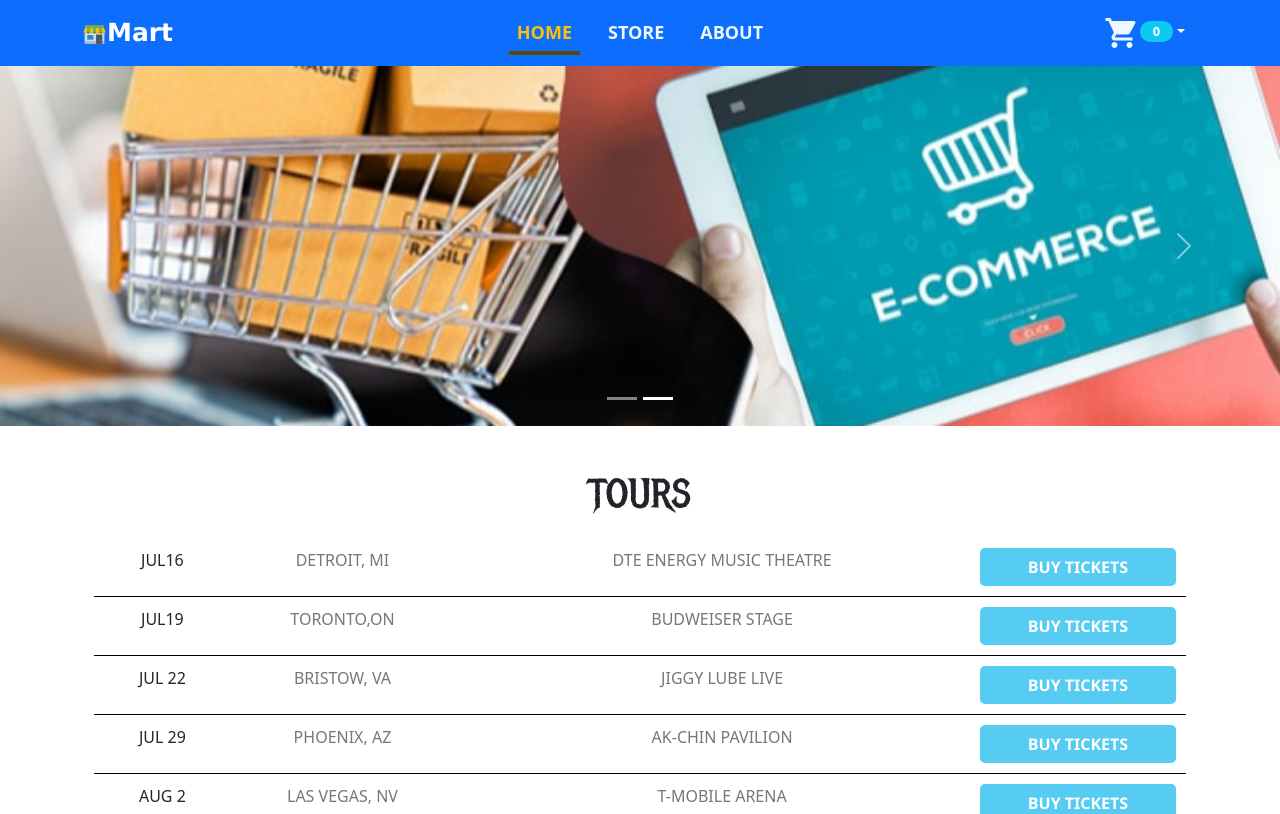
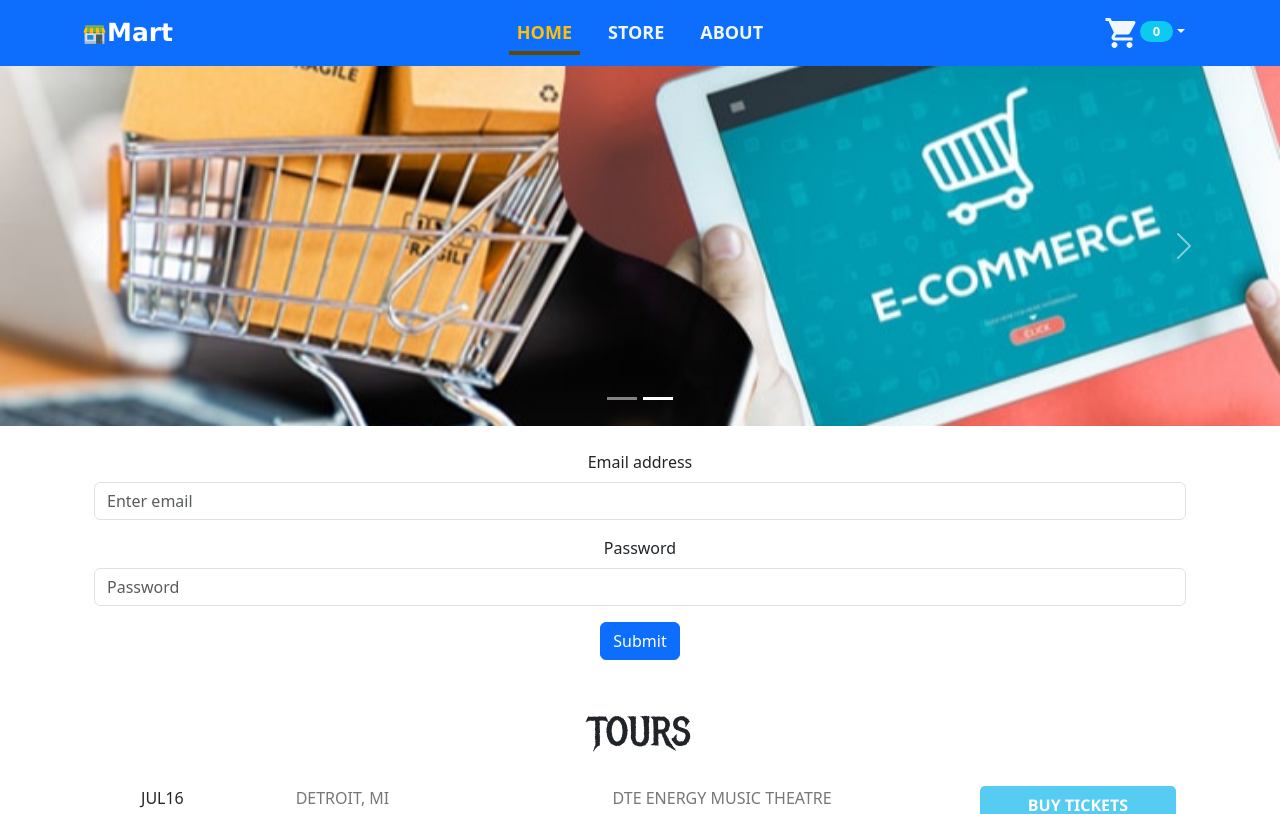
Before and after one commit to Atul9180/Ecommerce_React-Bootstrap, a React (Create React App) app in the folder client/: page / in a window 1280 px wide. Shown: the top 814 px of the page. Built offline with nearby package versions, Linux system fonts and the light colour scheme; no server answers.

Commit message:
AddProduct

```diff
--- /dev/null
+++ b/client/src/components/Products/AddProduct.js
@@ -0,0 +1,57 @@
+import { useState } from "react";
+import Button from "react-bootstrap/Button";
+import Form from "react-bootstrap/Form";
+
+const AddProduct = () => {
+  const initialFormState = {
+    email: "",
+    password: "",
+  };
+  const [formData, setFormData] = useState({ ...initialFormState });
+
+  const handleSubmit = (e) => {
+    e.preventDefault();
+    if (formData.email !== "" && formData.password !== "") {
+      console.log(formData);
+      setFormData({ ...initialFormState });
+    } else console.log("Error fields empty");
+  };
+
+  const handleChange = (e) => {
+    const { name, value } = e.target;
+
+    setFormData((prevData) => ({ ...prevData, [name]: value }));
+  };
+
+  return (
+    <Form onSubmit={handleSubmit} className="mb-5">
+      <Form.Group className="mb-3" controlId="formBasicEmail">
+        <Form.Label>Email address</Form.Label>
+        <Form.Control
+          value={formData.email}
+          name="email"
+          onChange={handleChange}
+          type="email"
+          placeholder="Enter email"
+        />
+      </Form.Group>
+
+      <Form.Group className="mb-3" controlId="formBasicPassword">
+        <Form.Label>Password</Form.Label>
+        <Form.Control
+          value={formData.password}
+          name="password"
+          onChange={handleChange}
+          type="password"
+          placeholder="Password"
+        />
+      </Form.Group>
+
+      <Button variant="primary" type="submit">
+        Submit
+      </Button>
+    </Form>
+  );
+};
+
+export default AddProduct;
--- a/client/src/components/Products/Products.js
+++ b/client/src/components/Products/Products.js
@@ -1,45 +1,81 @@
 import ProductCard from "./SingleProduct";
-import { Container, Row, Col, Spinner } from "react-bootstrap";
+import { Container, Row, Col, Spinner, Button } from "react-bootstrap";
 import { CartState } from "../../context/Context";
+import { useEffect, useMemo, useCallback } from "react";
 // import ProductFilter from "./ProductFilter";
 
 const Products = () => {
   const {
-    state: { products, isLoading },
+    state: { products, isLoading, error, retryIntervalId },
+    cancelRetry,
+    dispatch,
   } = CartState();
 
-  return (
-    <div className="w-100%">
-      <Container fluid className="d-flex mt-4 mb-4">
-        {/* <ProductFilter /> */}
-        {isLoading && products.length === 0 ? (
-          <Spinner animation="border" role="status">
-            <span className="visually-hidden">Loading...</span>
-          </Spinner>
-        ) : (
-          <Row xs={1} md={2} lg={4} className="d-flex gy-4 gx-4  ">
+  const retryFetch = useCallback(() => {
+    dispatch({ type: "SET_ERROR", payload: null });
+    dispatch({ type: "SET_LOADING", payload: true });
+  }, [dispatch]);
+
+  useEffect(() => {
+    return () => clearInterval(retryIntervalId);
+  }, [retryIntervalId]);
+
+  const renderLoader = useMemo(
+    () => (
+      <Container className="vh-100 d-flex justify-content-center align-items-center">
+        <Spinner animation="border" role="status">
+          <span className="visually-hidden">Loading...</span>
+        </Spinner>
+      </Container>
+    ),
+    []
+  );
+
+  const renderError = useMemo(
+    () => (
+      <div className="vh-100 d-flex justify-content-center align-items-center">
+        <div>
+          <p>{error}</p>
+          {error && (
+            <Button variant="danger" onClick={cancelRetry}>
+              Cancel Retry
+            </Button>
+          )}
+          <Button variant="primary" onClick={retryFetch}>
+            Retry
+          </Button>
+        </div>
+      </div>
+    ),
+    [error, cancelRetry, retryFetch]
+  );
+
+  const renderProducts = useMemo(
+    () => (
+      <div className="w-100%">
+        <Container fluid className="mt-4 mb-4">
+          <Row xs={1} md={2} lg={4} className="d-flex gy-4 gx-4">
             {products.map((item) => (
               <Col key={item.id + Math.random()}>
                 <ProductCard item={item} />
               </Col>
             ))}
           </Row>
-        )}
-      </Container>
-    </div>
+        </Container>
+      </div>
+    ),
+    [products]
   );
+
+  if (isLoading && products.length === 0) {
+    return renderLoader;
+  }
+
+  if (error) {
+    return renderError;
+  }
+
+  return renderProducts;
 };
 
 export default Products;
-
-//without filter in return....
-
-// <Container className="mt-4 mb-4">
-//   <Row xs={1} md={2} lg={4} className="d-flex gy-4 gx-5  ">
-//     {products.map((item) => (
-//       <Col key={item.id + Math.random()}>
-//         <ProductCard item={item} />
-//       </Col>
-//     ))}
-//   </Row>
-// </Container>;
--- a/client/src/context/Context.js
+++ b/client/src/context/Context.js
@@ -1,4 +1,11 @@
-import { createContext, useReducer, useContext, useEffect } from "react";
+import {
+  createContext,
+  useReducer,
+  useContext,
+  useEffect,
+  useMemo,
+  useCallback,
+} from "react";
 import { cartReducer } from "./Reducers";
 
 const DataContext = createContext();
@@ -8,36 +15,53 @@ export const DataContextProvider = ({ children }) => {
     products: [],
     isLoading: true,
     cart: [],
+    error: null,
+    retryIntervalId: null,
   });
 
-  const fetchData = async () => {
+  const fetchData = useCallback(async () => {
     try {
       const response = await fetch("https://dummyjson.com/products");
       if (!response.ok) {
         throw new Error("Something went wrong....Retrying.");
       } else {
-        const data = await response.json();
+        const data = await response?.json();
         dispatch({
           type: "SET_PRODUCTS",
-          payload: data.products,
+          payload: data?.products,
         });
       }
     } catch (error) {
       console.error("Error fetching Products", error);
-      dispatch({ type: "SET_PRODUCTS", payload: [] });
+      dispatch({ type: "SET_ERROR", payload: error.message });
+
+      // Set a retry interval to fetch data again after 5 seconds
+      if (!state.retryIntervalId) {
+        const intervalId = setInterval(() => fetchData(), 5000);
+        dispatch({ type: "SET_RETRY_INTERVAL", payload: intervalId });
+      }
     } finally {
       dispatch({ type: "SET_LOADING", payload: false });
     }
-  };
+  }, [state.retryIntervalId, dispatch]);
+
+  const cancelRetry = useCallback(() => {
+    clearInterval(state.retryIntervalId);
+    dispatch({ type: "SET_ERROR", payload: null });
+    dispatch({ type: "SET_RETRY_INTERVAL", payload: null });
+  }, [state.retryIntervalId, dispatch]);
 
   useEffect(() => {
     fetchData();
-  }, []);
+  }, [fetchData]);
+
+  const contextValue = useMemo(
+    () => ({ state, dispatch, cancelRetry }),
+    [state, dispatch, cancelRetry]
+  );
 
   return (
-    <DataContext.Provider value={{ state, dispatch }}>
-      {children}
-    </DataContext.Provider>
+    <DataContext.Provider value={contextValue}>{children}</DataContext.Provider>
   );
 };
 
--- a/client/src/context/Reducers.js
+++ b/client/src/context/Reducers.js
@@ -3,10 +3,17 @@ export const cartReducer = (state, action) => {
     case "SET_LOADING":
       return { ...state, isLoading: action.payload };
 
+    case "SET_ERROR":
+      return { ...state, error: action.payload };
+
+    case "SET_RETRY_INTERVAL":
+      return { ...state, retryIntervalId: action.payload };
+
     case "SET_PRODUCTS":
       return {
         ...state,
         products: action.payload,
+        error: null,
       };
 
     case "ADD_TO_CART":
--- a/client/src/pages/Home.js
+++ b/client/src/pages/Home.js
@@ -1,12 +1,14 @@
 import "./home.css";
 import { Container } from "react-bootstrap";
 import Carousal from "../components/UI/Carousal";
+import AddProduct from "../components/Products/AddProduct";
 
 const Home = () => {
   return (
     <>
       <Carousal />
       <Container className="w-100 text-center p-4">
+        <AddProduct />
         <section className="tourNames">
           <h2>TOURS</h2>
           <div>
```
